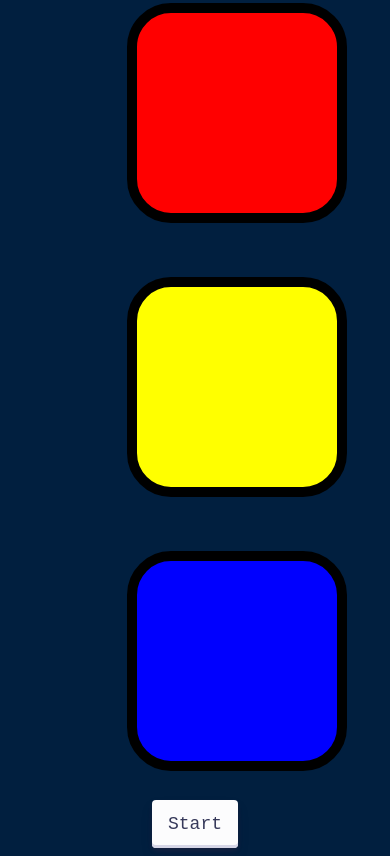
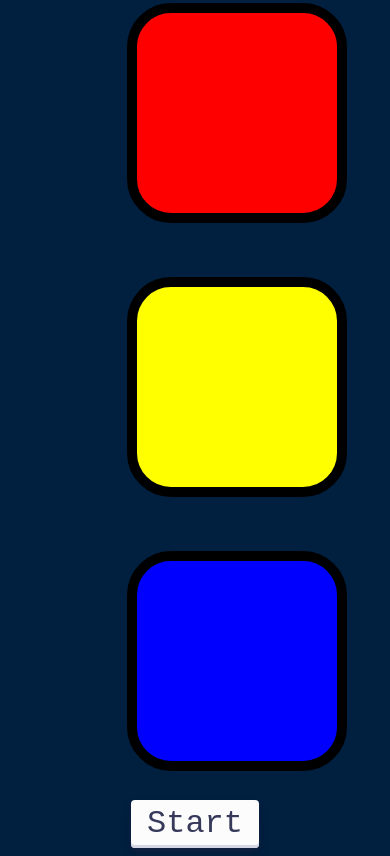
Before and after one commit to KelvinOkuroemi/simon-game, a plain HTML site: page index.html in a window 390 px wide. Shown: the part 477-1333 px from the top of the page. Drawn offline with nearby package versions, Linux system fonts and the light colour scheme.

Commit message:
Update styles.css

```diff
--- a/styles.css
+++ b/styles.css
@@ -101,3 +101,9 @@ body {
   box-shadow: #d6d6e7 0 3px 7px inset;
   transform: translateY(2px);
 }
+
+@media screen and (max-width: 480px) {
+ .button-30{
+   font-size : 32px
+  }
+}
```
